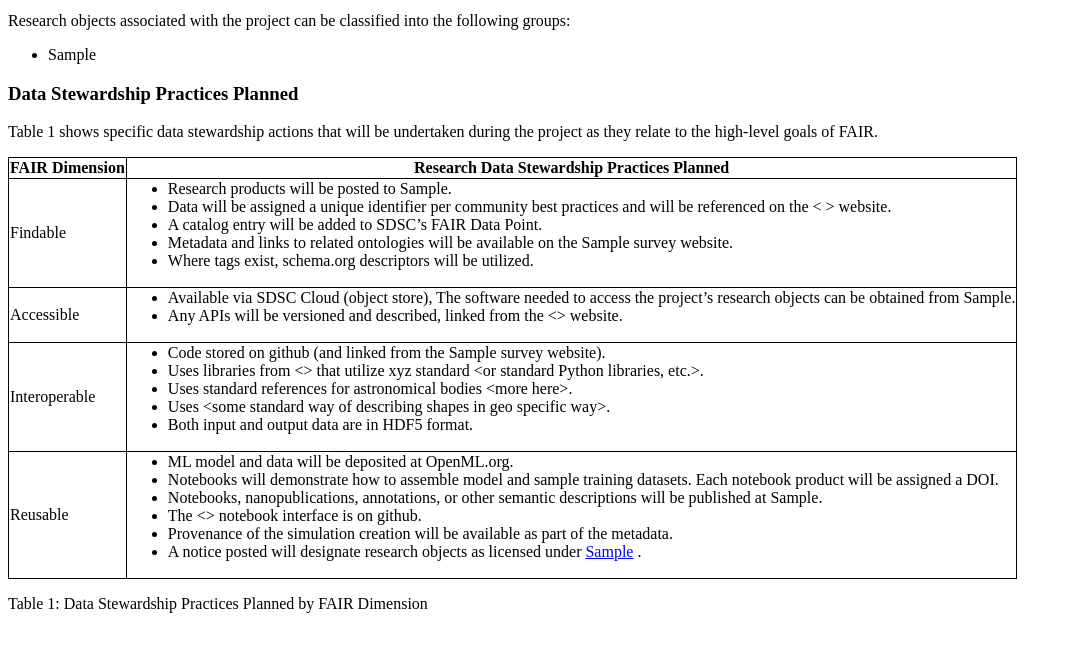
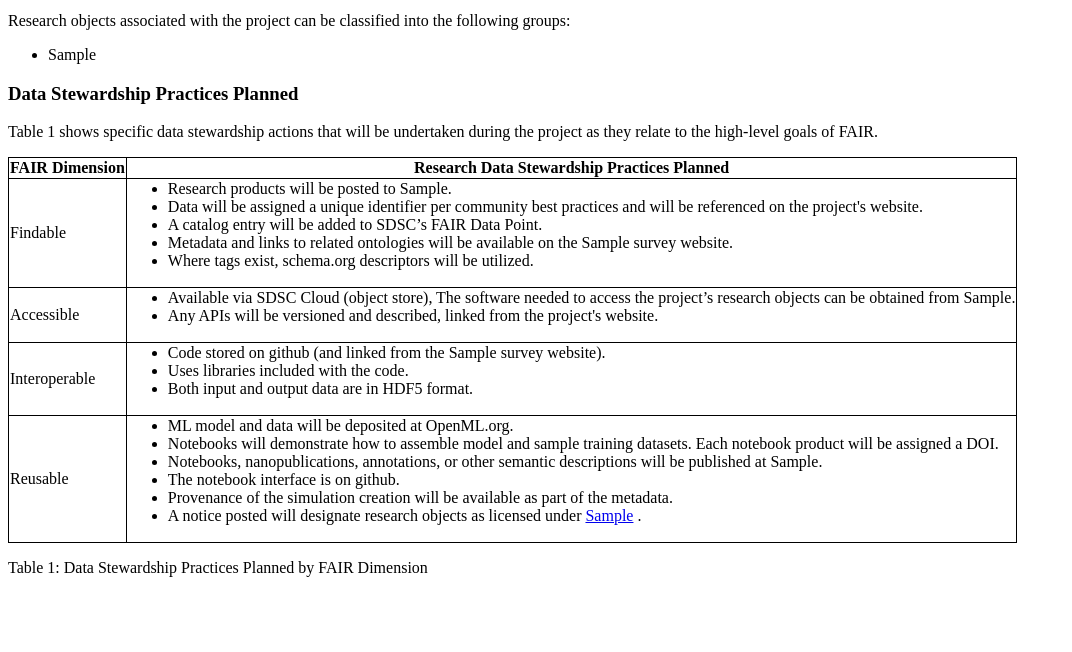
Before and after one commit to kevincoakley/fair-matrix-survey-api, a Django app: page /matrix/1/ in a window 1280 px wide. Shown: the part 132-784 px from the top of the page, without its empty margins (0-1072 px from the left). Run offline with Django 4.2, Linux system fonts and the light colour scheme; tables that the repository leaves empty hold one stand-in row (values such as "Sample post").

Commit message:
Removed <> from template
Signed-off-by: Kevin Coakley <kcoakley@sdsc.edu>

```diff
--- a/matrix/templates/matrix/detail.html
+++ b/matrix/templates/matrix/detail.html
@@ -45,7 +45,7 @@
                                 Simulations will include {{ survey.q06_simulations }}.
                             {% endif %}
                         </li>
-                        <li>Data will be assigned a unique identifier per community best practices and will be referenced on the &lt; &gt; website.</li>
+                        <li>Data will be assigned a unique identifier per community best practices and will be referenced on the project's website.</li>
                         <li>A catalog entry will be added to SDSC’s FAIR Data Point.</li>
                         <li>Metadata and links to related ontologies will be available on the {{ survey.q02_project_name }} website.</li>
                         <li>Where tags exist, schema.org descriptors will be utilized.</li>
@@ -65,7 +65,7 @@
                         <li>Available via SDSC Cloud (object store),
                             {% if "No" in survey.q12_specialized_software %} that doesn’t require specialized software to access. {% else %} The software needed to access the project’s research objects can be obtained from {{ survey.q12_specialized_software_specify }}.{% endif %}
                             {% if "Yes" in survey.q11_specialized_software_open_source %} This software is open source.{% endif %}</li>
-                        <li>Any APIs will be versioned and described, linked from the &lt;&gt; website.</li>
+                        <li>Any APIs will be versioned and described, linked from the project's website.</li>
                         {% if "Yes" in survey.q09_open_data %}
                         <li>All data is open.</li>
                         {% endif %}
@@ -80,9 +80,7 @@
                 <td>
                     <ul>
                         <li>Code stored on github (and linked from the {{ survey.q02_project_name }} website).</li>
-                        <li>Uses libraries from &lt;&gt; that utilize xyz standard &lt;or standard Python libraries, etc.&gt;.</li>
-                        <li>Uses standard references for astronomical bodies &lt;more here&gt;.</li>
-                        <li>Uses &lt;some standard way of describing shapes in geo specific way&gt;.</li>
+                        <li>Uses libraries included with the code.</li>
                         <li>Both input and output data are in HDF5 format.</li>
                     </ul>
                 </td>
@@ -96,7 +94,7 @@
                         {% if survey.q14_nano_publications %}
                         <li>Notebooks, nanopublications, annotations, or other semantic descriptions will be published at {{ survey.q14_nano_publications }}.</li>
                         {% endif %}
-                        <li>The &lt;&gt; notebook interface is on github.</li>
+                        <li>The notebook interface is on github.</li>
                         <li>Provenance of the simulation creation will be available as part of the metadata.</li>
                         <li>A notice posted will designate research objects as licensed under
                             {% if "Other" in survey.q07_license %}
```
